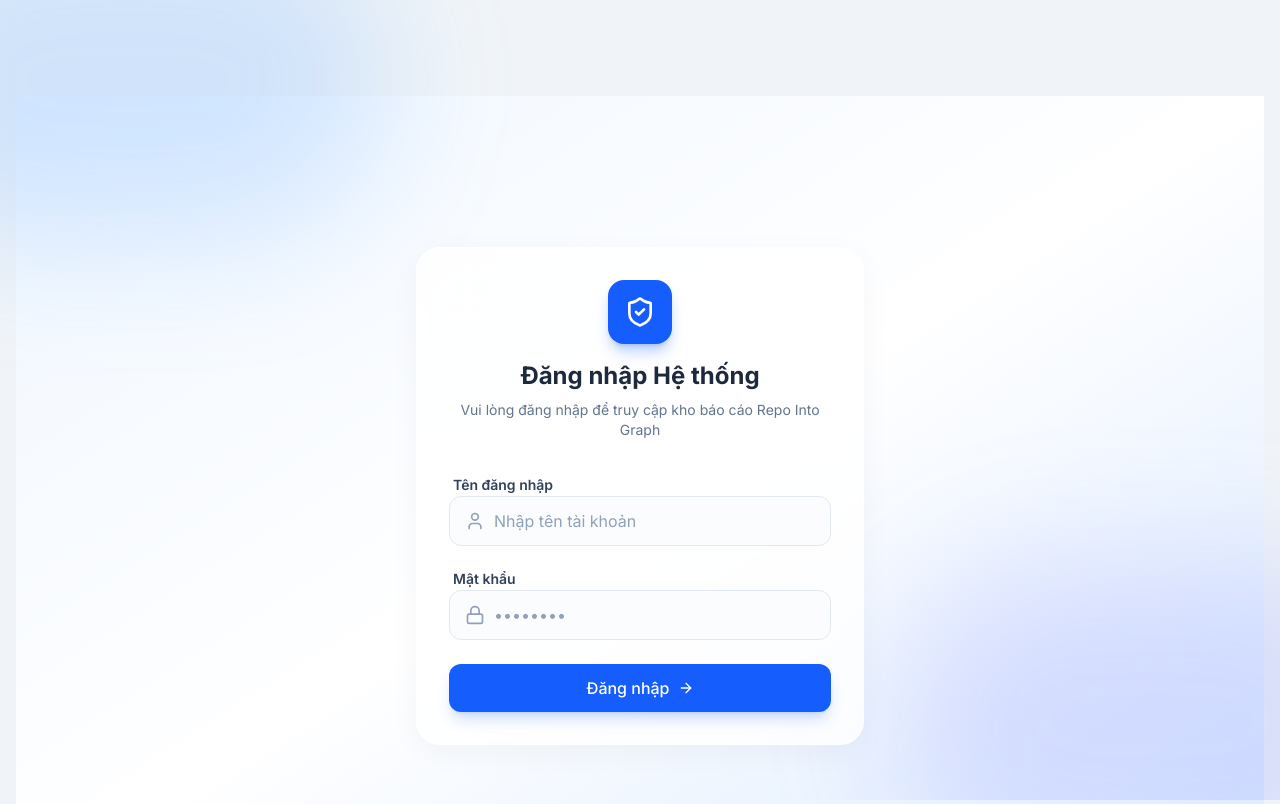
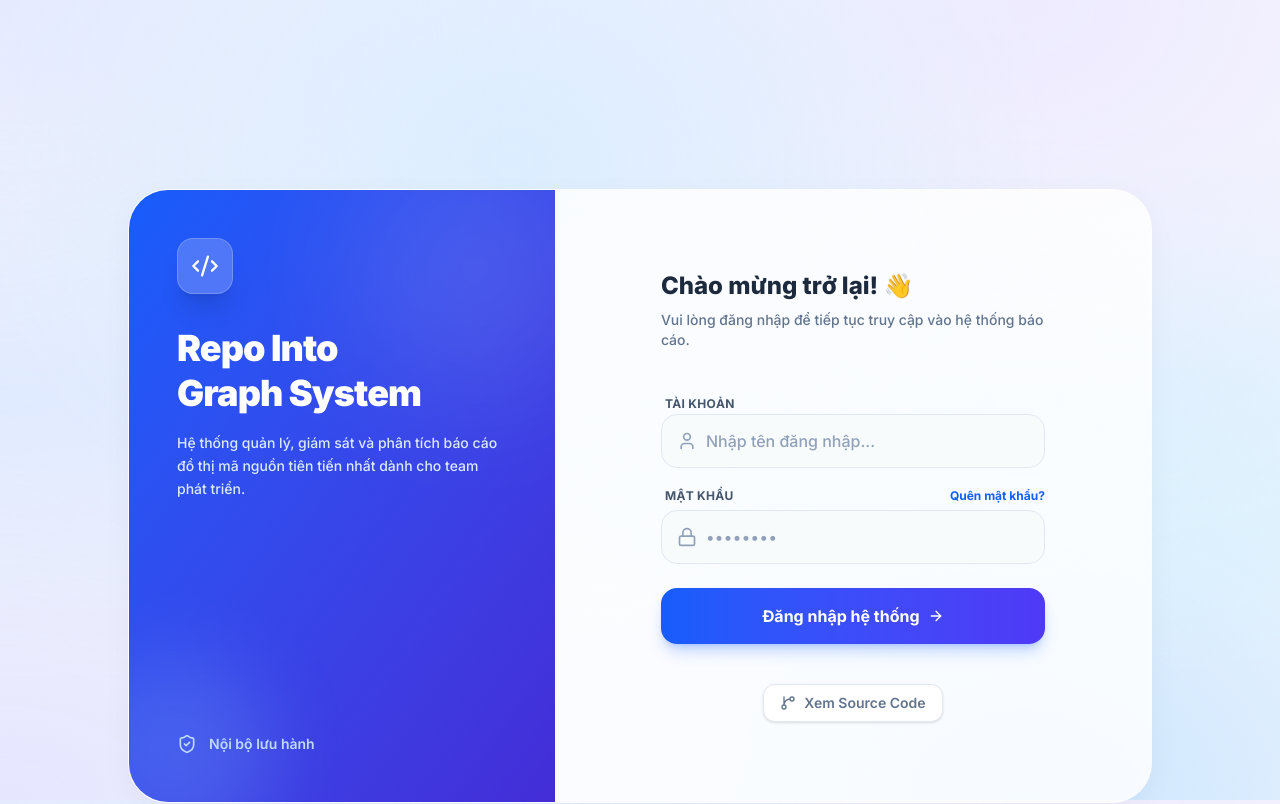
Before and after one commit to HuongDS/repo_into_grpah_report, a Next.js app in the folder web/: page /login in a window 1280 px wide. Shown: the top 804 px of the page. Built offline with nearby package versions, Linux system fonts and the light colour scheme; no server answers.

Commit message:
style: revamp login page and apply glassmorphism globally

```diff
--- a/web/src/app/DashboardClient.tsx
+++ b/web/src/app/DashboardClient.tsx
@@ -138,7 +138,7 @@ export default function DashboardClient({
           <motion.div
             initial={{ opacity: 0, x: -20 }}
             animate={{ opacity: 1, x: 0 }}
-            className="bg-white rounded-2xl p-5 border border-slate-100 shadow-sm"
+            className="bg-white/70 backdrop-blur-xl border border-white/50 shadow-xl shadow-slate-200/50 rounded-2xl p-5"
           >
             <div className="flex items-center gap-2.5 mb-5">
               <div className="w-8 h-8 bg-navy-100 rounded-lg flex items-center justify-center">
@@ -154,7 +154,7 @@ export default function DashboardClient({
             initial={{ opacity: 0, x: -20 }}
             animate={{ opacity: 1, x: 0 }}
             transition={{ delay: 0.1 }}
-            className="bg-white rounded-2xl p-5 border border-slate-100 shadow-sm"
+            className="bg-white/70 backdrop-blur-xl border border-white/50 shadow-xl shadow-slate-200/50 rounded-2xl p-5"
           >
             <div className="flex items-center justify-between mb-5">
               <div className="flex items-center gap-2.5">
--- a/web/src/app/globals.css
+++ b/web/src/app/globals.css
@@ -39,7 +39,16 @@
 }
 
 body {
-  background-color: var(--background);
+  background-color: #f8fafc;
+  background-image:
+    radial-gradient(at 40% 20%, hsla(210,100%,93%,1) 0px, transparent 50%),
+    radial-gradient(at 80% 0%, hsla(250,100%,96%,1) 0px, transparent 50%),
+    radial-gradient(at 0% 50%, hsla(220,100%,94%,1) 0px, transparent 50%),
+    radial-gradient(at 80% 50%, hsla(200,100%,92%,1) 0px, transparent 50%),
+    radial-gradient(at 0% 100%, hsla(240,100%,95%,1) 0px, transparent 50%),
+    radial-gradient(at 80% 100%, hsla(210,100%,90%,1) 0px, transparent 50%),
+    radial-gradient(at 0% 0%, hsla(230,100%,95%,1) 0px, transparent 50%);
+  background-attachment: fixed;
   color: var(--foreground);
 }
 
--- a/web/src/app/login/page.tsx
+++ b/web/src/app/login/page.tsx
@@ -4,7 +4,7 @@ import { useState } from 'react'
 import { signIn } from 'next-auth/react'
 import { useRouter } from 'next/navigation'
 import { motion } from 'framer-motion'
-import { Lock, User, ArrowRight, ShieldCheck } from 'lucide-react'
+import { Lock, User, ArrowRight, Code2, ShieldCheck, GitBranch, ChevronRight, AlertCircle } from 'lucide-react'
 
 export default function LoginPage() {
   const router = useRouter()
@@ -39,68 +39,113 @@ export default function LoginPage() {
   }
 
   return (
-    <div className="min-h-screen flex items-center justify-center bg-gradient-to-br from-blue-50 via-white to-blue-100 p-4">
-      {/* Background Decorative Elements */}
-      <div className="absolute top-0 left-0 w-full h-full overflow-hidden pointer-events-none">
-        <div className="absolute top-[-10%] left-[-10%] w-[40%] h-[40%] rounded-full bg-blue-400/20 blur-3xl filter" />
-        <div className="absolute bottom-[-10%] right-[-10%] w-[40%] h-[40%] rounded-full bg-indigo-400/20 blur-3xl filter" />
+    <div className="min-h-screen flex items-center justify-center p-4 sm:p-8">
+      {/* Container */}
+      <motion.div
+        initial={{ opacity: 0, scale: 0.98 }}
+        animate={{ opacity: 1, scale: 1 }}
+        transition={{ duration: 0.6, ease: [0.16, 1, 0.3, 1] }}
+        className="w-full max-w-5xl bg-white/70 backdrop-blur-2xl rounded-[2.5rem] shadow-[0_8px_30px_rgb(0,0,0,0.04)] border border-white/60 overflow-hidden flex flex-col md:flex-row relative z-10"
+      >
+        {/* Left Side: Branding / Intro */}
+        <div className="w-full md:w-5/12 bg-gradient-to-br from-blue-600 to-indigo-700 p-10 md:p-12 flex flex-col justify-between text-white relative overflow-hidden">
+          {/* Decorative shapes */}
+          <div className="absolute top-0 right-0 -translate-y-12 translate-x-12 w-64 h-64 bg-white opacity-10 rounded-full blur-3xl" />
+          <div className="absolute bottom-0 left-0 translate-y-12 -translate-x-12 w-48 h-48 bg-blue-300 opacity-20 rounded-full blur-2xl" />
+
+          <div className="relative z-10">
+            <motion.div
+              initial={{ x: -20, opacity: 0 }}
+              animate={{ x: 0, opacity: 1 }}
+              transition={{ delay: 0.2 }}
+              className="w-14 h-14 bg-white/20 backdrop-blur-md rounded-2xl flex items-center justify-center border border-white/20 shadow-xl mb-8"
+            >
+              <Code2 className="w-7 h-7 text-white" />
+            </motion.div>
+
+            <motion.h1
+              initial={{ x: -20, opacity: 0 }}
+              animate={{ x: 0, opacity: 1 }}
+              transition={{ delay: 0.3 }}
+              className="text-3xl md:text-4xl font-black leading-tight tracking-tight mb-4"
+            >
+              Repo Into <br/> Graph System
+            </motion.h1>
+
+            <motion.p
+              initial={{ x: -20, opacity: 0 }}
+              animate={{ x: 0, opacity: 1 }}
+              transition={{ delay: 0.4 }}
+              className="text-blue-100 font-medium leading-relaxed max-w-sm text-sm"
+            >
+              Hệ thống quản lý, giám sát và phân tích báo cáo đồ thị mã nguồn tiên tiến nhất dành cho team phát triển.
+            </motion.p>
           </div>
 
           <motion.div
-        initial={{ opacity: 0, y: 20 }}
-        animate={{ opacity: 1, y: 0 }}
-        transition={{ duration: 0.5, ease: 'easeOut' }}
-        className="w-full max-w-md bg-white/80 backdrop-blur-xl rounded-3xl shadow-[0_8px_30px_rgb(0,0,0,0.04)] border border-white/50 p-8 relative z-10"
+            initial={{ opacity: 0 }}
+            animate={{ opacity: 1 }}
+            transition={{ delay: 0.6 }}
+            className="relative z-10 mt-12 md:mt-0 flex items-center gap-3 text-sm font-semibold text-blue-200"
           >
-        <div className="flex flex-col items-center mb-8">
-          <div className="w-16 h-16 bg-blue-600 rounded-2xl flex items-center justify-center shadow-lg shadow-blue-600/30 mb-4">
-            <ShieldCheck className="w-8 h-8 text-white" />
+            <ShieldCheck className="w-5 h-5" />
+            <span>Nội bộ lưu hành</span>
+          </motion.div>
         </div>
-          <h1 className="text-2xl font-bold text-slate-800">Đăng nhập Hệ thống</h1>
-          <p className="text-slate-500 text-sm mt-2 text-center">
-            Vui lòng đăng nhập để truy cập kho báo cáo Repo Into Graph
-          </p>
+
+        {/* Right Side: Login Form */}
+        <div className="w-full md:w-7/12 p-10 md:p-16 lg:p-20 flex flex-col justify-center bg-white/40">
+          <div className="max-w-sm w-full mx-auto">
+            <div className="mb-10">
+              <h2 className="text-2xl font-extrabold text-slate-800 mb-2">Chào mừng trở lại! 👋</h2>
+              <p className="text-slate-500 text-sm font-medium">Vui lòng đăng nhập để tiếp tục truy cập vào hệ thống báo cáo.</p>
             </div>
 
             {error && (
               <motion.div
-            initial={{ opacity: 0, scale: 0.95 }}
-            animate={{ opacity: 1, scale: 1 }}
-            className="mb-6 p-4 bg-red-50 border border-red-100 rounded-xl text-red-600 text-sm text-center font-medium"
+                initial={{ opacity: 0, y: -10 }}
+                animate={{ opacity: 1, y: 0 }}
+                className="mb-6 p-4 bg-red-50/80 border border-red-100 rounded-2xl text-red-600 text-sm font-semibold flex items-center gap-3"
               >
+                <div className="w-8 h-8 rounded-full bg-red-100 flex items-center justify-center shrink-0">
+                  <AlertCircle className="w-4 h-4 text-red-500" />
+                </div>
                 {error}
               </motion.div>
             )}
 
             <form onSubmit={handleSubmit} className="space-y-5">
-          <div className="space-y-1">
-            <label className="text-sm font-semibold text-slate-700 ml-1">Tên đăng nhập</label>
+              <div className="space-y-1.5 group">
+                <label className="text-xs font-bold text-slate-600 uppercase tracking-wide ml-1 transition-colors group-focus-within:text-blue-600">Tài khoản</label>
                 <div className="relative">
                   <div className="absolute inset-y-0 left-0 pl-4 flex items-center pointer-events-none">
-                <User className="h-5 w-5 text-slate-400" />
+                    <User className="h-5 w-5 text-slate-400 group-focus-within:text-blue-500 transition-colors" />
                   </div>
                   <input
                     type="text"
                     value={username}
                     onChange={(e) => setUsername(e.target.value)}
-                className="block w-full pl-11 pr-4 py-3 bg-slate-50/50 border border-slate-200 rounded-xl text-slate-800 placeholder-slate-400 focus:outline-none focus:ring-2 focus:ring-blue-500/20 focus:border-blue-500 transition-all duration-300"
-                placeholder="Nhập tên tài khoản"
+                    className="block w-full pl-11 pr-4 py-3.5 bg-slate-50/80 border border-slate-200 rounded-2xl text-slate-800 placeholder-slate-400 focus:outline-none focus:ring-4 focus:ring-blue-500/10 focus:border-blue-500 focus:bg-white transition-all duration-300 font-medium"
+                    placeholder="Nhập tên đăng nhập..."
                     required
                   />
                 </div>
               </div>
 
-          <div className="space-y-1">
-            <label className="text-sm font-semibold text-slate-700 ml-1">Mật khẩu</label>
+              <div className="space-y-1.5 group">
+                <div className="flex items-center justify-between ml-1">
+                  <label className="text-xs font-bold text-slate-600 uppercase tracking-wide transition-colors group-focus-within:text-blue-600">Mật khẩu</label>
+                  <a href="#" className="text-xs font-bold text-blue-600 hover:text-blue-700 transition-colors">Quên mật khẩu?</a>
+                </div>
                 <div className="relative">
                   <div className="absolute inset-y-0 left-0 pl-4 flex items-center pointer-events-none">
-                <Lock className="h-5 w-5 text-slate-400" />
+                    <Lock className="h-5 w-5 text-slate-400 group-focus-within:text-blue-500 transition-colors" />
                   </div>
                   <input
                     type="password"
                     value={password}
                     onChange={(e) => setPassword(e.target.value)}
-                className="block w-full pl-11 pr-4 py-3 bg-slate-50/50 border border-slate-200 rounded-xl text-slate-800 placeholder-slate-400 focus:outline-none focus:ring-2 focus:ring-blue-500/20 focus:border-blue-500 transition-all duration-300"
+                    className="block w-full pl-11 pr-4 py-3.5 bg-slate-50/80 border border-slate-200 rounded-2xl text-slate-800 placeholder-slate-400 focus:outline-none focus:ring-4 focus:ring-blue-500/10 focus:border-blue-500 focus:bg-white transition-all duration-300 font-medium tracking-wide"
                     placeholder="••••••••"
                     required
                   />
@@ -112,17 +157,27 @@ export default function LoginPage() {
                 whileTap={{ scale: 0.98 }}
                 type="submit"
                 disabled={isLoading}
-            className="w-full flex items-center justify-center gap-2 bg-blue-600 hover:bg-blue-700 text-white font-medium py-3 px-4 rounded-xl shadow-lg shadow-blue-600/20 transition-all duration-300 disabled:opacity-70 mt-6"
+                className="w-full mt-6 py-4 bg-gradient-to-r from-blue-600 to-indigo-600 hover:from-blue-700 hover:to-indigo-700 text-white rounded-2xl font-bold shadow-lg shadow-blue-600/25 flex items-center justify-center gap-2 transition-all disabled:opacity-70 group"
               >
                 {isLoading ? (
                   <div className="w-5 h-5 border-2 border-white/30 border-t-white rounded-full animate-spin" />
                 ) : (
                   <>
-                Đăng nhập <ArrowRight className="w-4 h-4" />
+                    <span>Đăng nhập hệ thống</span>
+                    <ArrowRight className="w-4 h-4 group-hover:translate-x-1 transition-transform" />
                   </>
                 )}
               </motion.button>
             </form>
+
+            <div className="mt-10 flex items-center justify-center gap-4">
+              <a href="https://github.com/HuongDS/Repo_Into_Graph" target="_blank" className="flex items-center gap-2 text-sm font-semibold text-slate-500 hover:text-slate-800 transition-colors bg-white px-4 py-2 rounded-xl border border-slate-200 shadow-sm hover:shadow-md">
+                <GitBranch className="w-4 h-4" />
+                <span>Xem Source Code</span>
+              </a>
+            </div>
+          </div>
+        </div>
       </motion.div>
     </div>
   )
--- a/web/src/app/overview/OverviewClient.tsx
+++ b/web/src/app/overview/OverviewClient.tsx
@@ -88,7 +88,7 @@ export default function OverviewClient({
       {/* Grid */}
       <div className="grid grid-cols-1 lg:grid-cols-2 gap-8">
         {SECTIONS.map(section => (
-          <div key={section.id} className="bg-white rounded-3xl border border-slate-100 shadow-sm overflow-hidden flex flex-col">
+          <div key={section.id} className="bg-white/70 backdrop-blur-xl border border-white/50 shadow-xl shadow-slate-200/50 rounded-3xl overflow-hidden flex flex-col">
             <div className={`px-6 py-4 border-b border-slate-100 bg-${section.theme}-50/50`}>
               <h2 className={`text-lg font-bold text-${section.theme}-700 flex items-center gap-2`}>
                 <div className={`w-3 h-3 rounded-full bg-${section.theme}-500 shadow-sm`} />
--- /dev/null
+++ b/web/src/app/template.tsx
@@ -0,0 +1,16 @@
+'use client'
+
+import { motion } from 'framer-motion'
+
+export default function Template({ children }: { children: React.ReactNode }) {
+  return (
+    <motion.div
+      initial={{ opacity: 0, y: 15, filter: 'blur(4px)' }}
+      animate={{ opacity: 1, y: 0, filter: 'blur(0px)' }}
+      transition={{ duration: 0.4, ease: 'easeOut' }}
+      className="h-full w-full"
+    >
+      {children}
+    </motion.div>
+  )
+}
```
Also changed, not shown: web/replace_classes.js (added, +35 -0 lines), web/src/app/loading.tsx (added, +14 -0 lines). Lines whose indentation alone changed are shown as unchanged.
